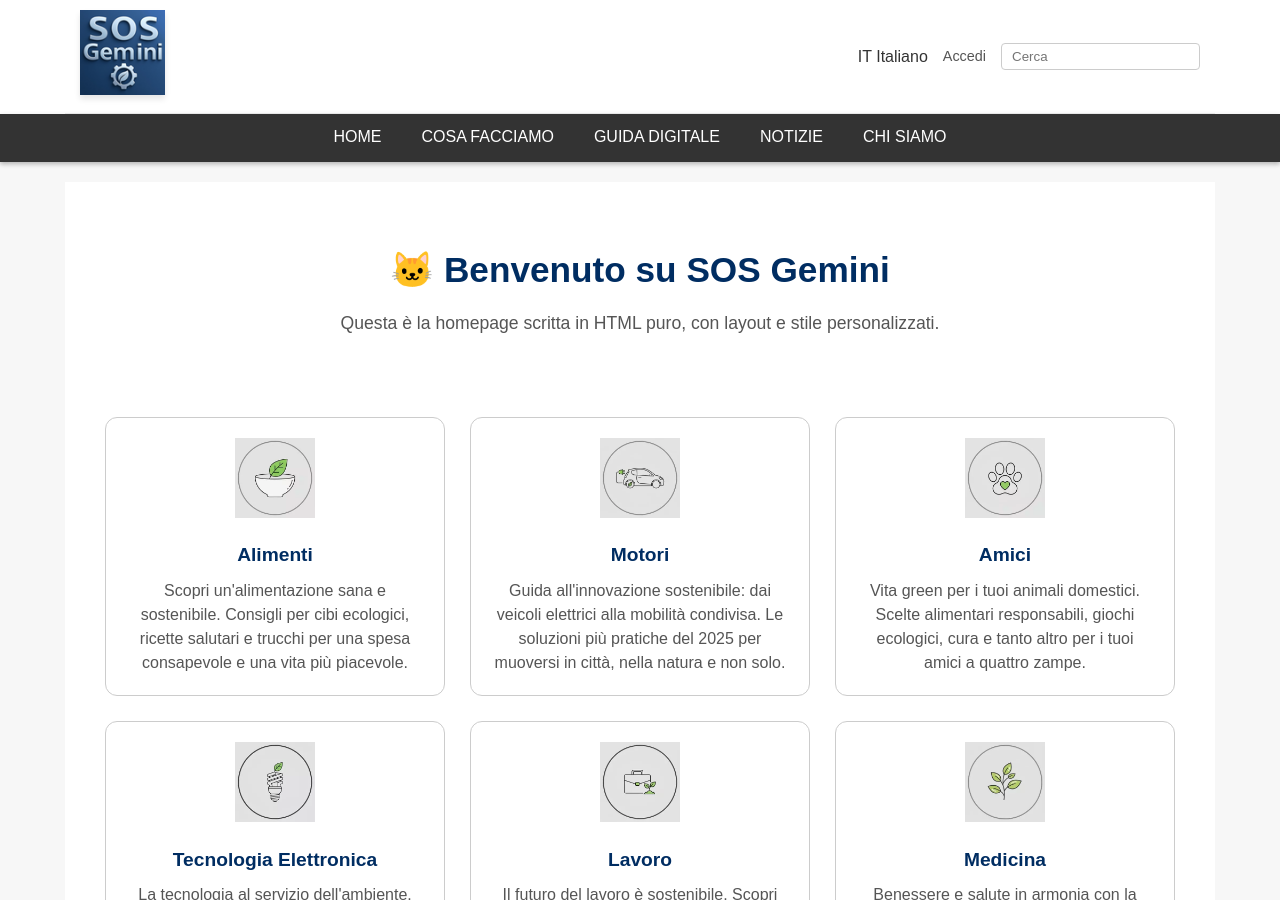
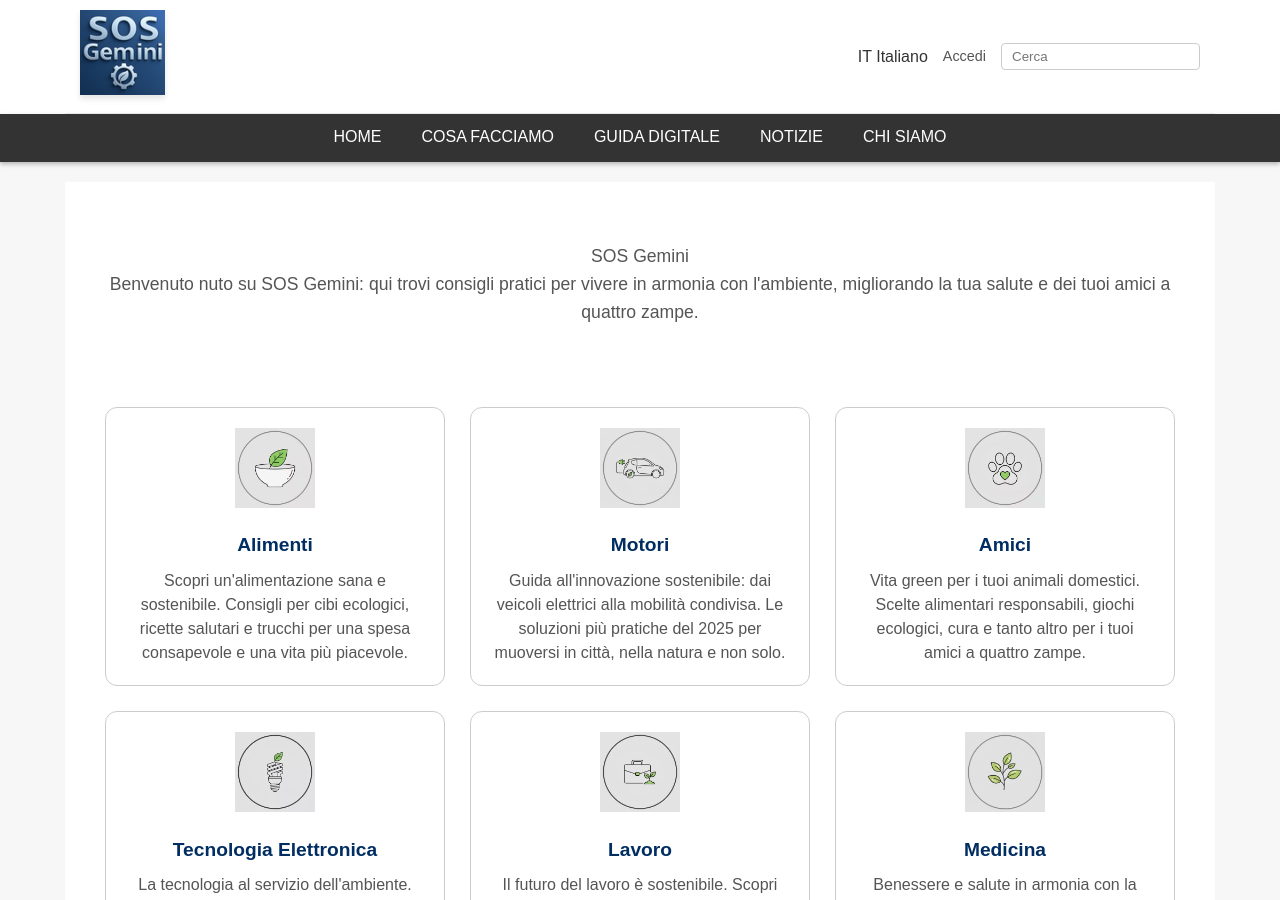
Before and after one commit to sosgemini/sosgemini.github.io, a Jekyll site: the page built from index.html, in a window 1280 px wide and 900 px high. Built offline with Jekyll 4.4.1, drawn with Linux system fonts in a browser that asks for light colours.

Commit message:
Update index.html

```diff
--- a/index.html
+++ b/index.html
@@ -4,8 +4,10 @@ title: Home
 ---
 
 <section class="home-intro">
-  <h1>🐱 Benvenuto su SOS Gemini</h1>
-  <p>Questa è la homepage scritta in HTML puro, con layout e stile personalizzati.</p>
+  <p>SOS Gemini</p>
+  <p>Benvenuto nuto su SOS Gemini: qui trovi consigli pratici per vivere in armonia con l'ambiente, migliorando la tua salute e dei tuoi amici a quattro zampe.</p>
+
+
 </section>
 
 {% include squares.html %}
```
